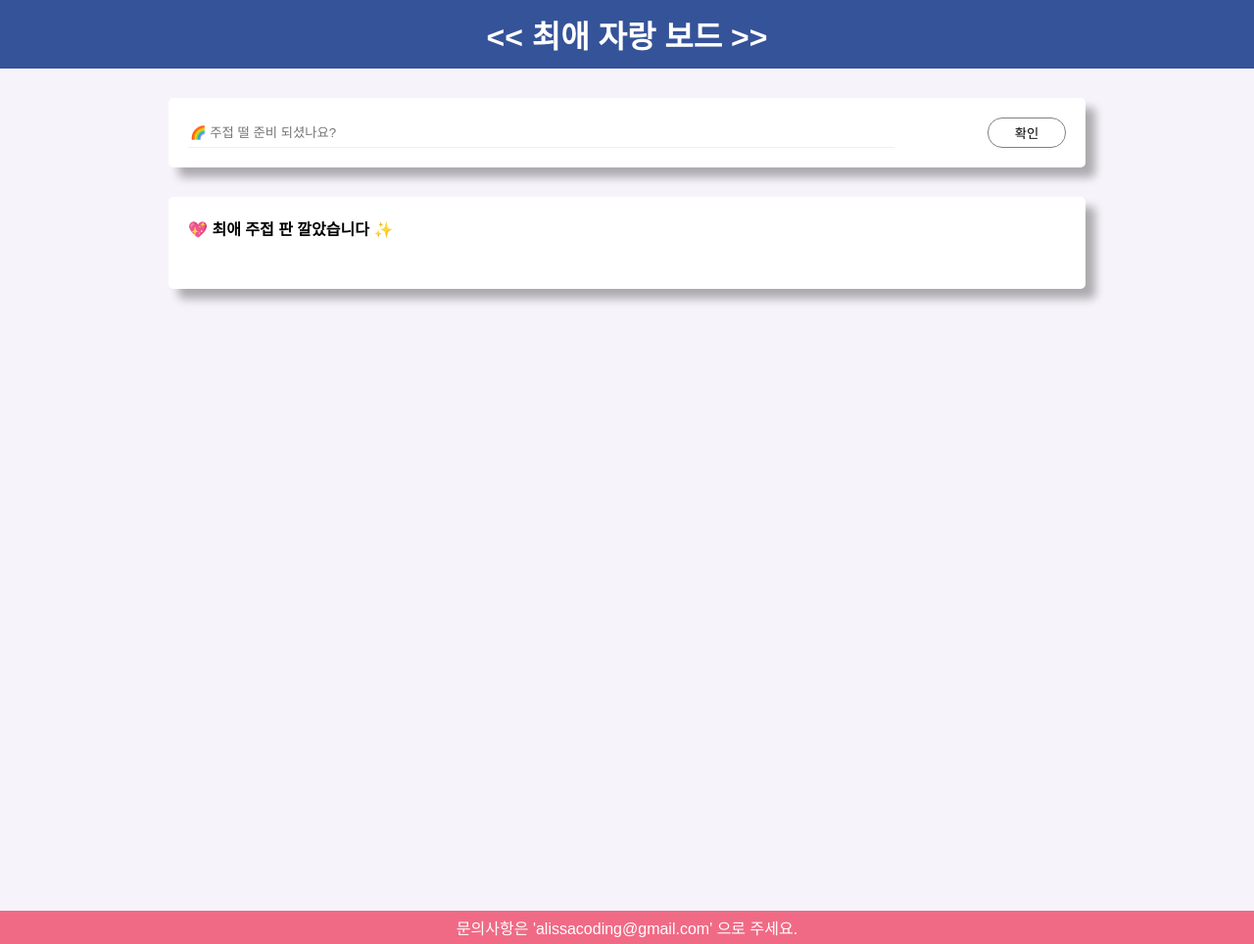
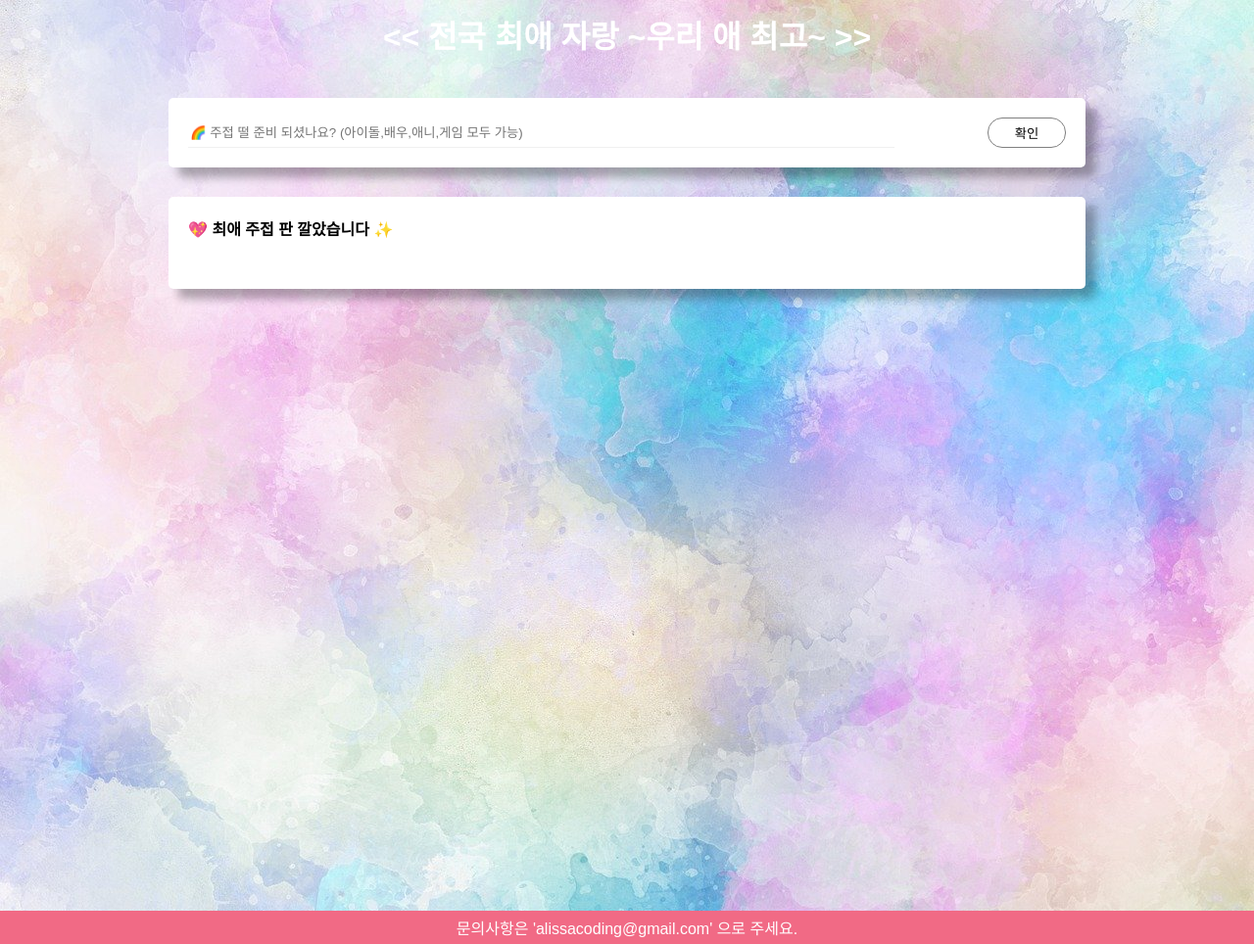
Before and after one commit to alissa1228/mybiasisbest, a Flask app: page / in a window 1280 px wide. Shown: the whole page at 98% size. Run offline with Flask 2, Linux system fonts and the light colour scheme; data that the repository does not hold is empty; some libraries are stand-ins or nearby versions; some web fonts are replaced.

Commit message:
#3 background image 추가

```diff
--- a/static/style.css
+++ b/static/style.css
@@ -2,20 +2,21 @@
     font-family: 'IBM Plex Sans KR', sans-serif;
     word-break: break-word;
     margin: 0;
+
+}
+
+body {
+    background-image: url('../static/background.jpeg');
 }
 
 .mainContainer {
-    /* background-color: #FEE4A9;  */
-    /* background-color: #41D7CC; */
-    background-color: #F6F3FA;
+    /* background-color: #F6F3FA; */
     height: 100vh;
     padding: 30px 0;
 }
 
 #header {
-    /* background-color : #030303; */
-    /* background-color: #98EAF0; */
-    background-color: #355399;
+    /* background-color: #355399; */
     height: 70px;
     color : #fff;
     display: flex;
--- a/templates/index.html
+++ b/templates/index.html
@@ -22,7 +22,7 @@
             integrity="sha384-JZR6Spejh4U02d8jOt6vLEHfe/JQGiRRSQQxSfFWpi1MquVdAyjUar5+76PVCmYl"
             crossorigin="anonymous"></script>
 
-    <title>우리 애 최고^^</title>
+    <title>전국 최애 자랑</title>
     <meta property="og:title" content="To Do List"/>
     <meta property="og:description" content="오늘 할 일을 적어보세요!"/>
     <!-- <meta property="og:image" content="{{ url_for('static', filename='product.jpeg') }}"/> -->
@@ -103,14 +103,14 @@
 <!-- As a heading -->
 <header id="header">
     <div class="smallBox">
-        <h1> &lt;&lt; 최애 자랑 보드 &gt;&gt;</h1>
+        <h1> &lt;&lt; 전국 최애 자랑 ~우리 애 최고~ &gt;&gt;</h1>
     </div>
 </header>
 <div class="mainContainer">
     <div class="box mt-5">
         <form class="form-flex">
         <input id="submit-memo" type="text"
-            placeholder="🌈 주접 떨 준비 되셨나요?"/>
+            placeholder="🌈 주접 떨 준비 되셨나요? (아이돌,배우,애니,게임 모두 가능)"/>
             <button id="submit-button" type="submit" value="Submit"
             onclick="memo()">확인</button>
         </form>
```
Also changed, not shown: static/background.jpeg (added).
